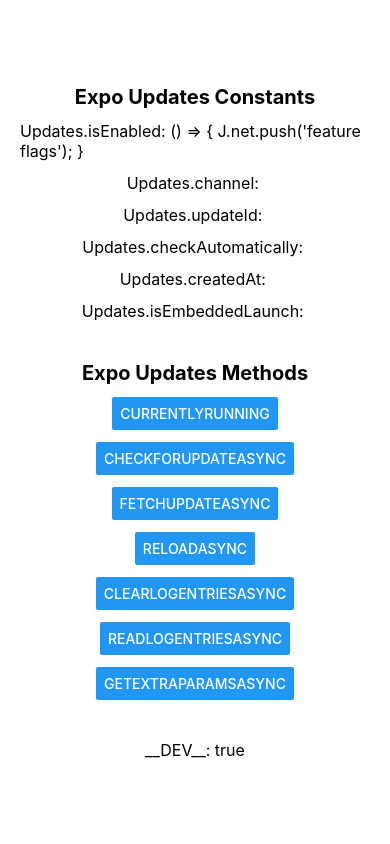
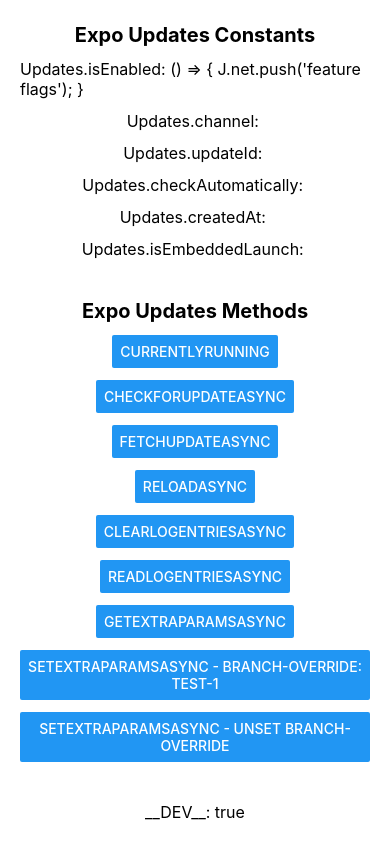
Before and after one commit to leonardorib/expo-updates-pr-previews-demo, a React Native app: screen / in a window 390 px wide. Built offline with nearby package versions, Linux system fonts and the light colour scheme.

Commit message:
Added setExtraParamAsync

```diff
--- a/App.tsx
+++ b/App.tsx
@@ -23,6 +23,10 @@
         style={styles.backgroundStyle}
         contentContainerStyle={styles.scrollContentContainer}>
         <View style={styles.section}>
+          {/* <Text style={styles.regularText}>
+            Should be visible in the titoflow manual branch
+            da1a0698-6d91-4365-846d-2c467f827611. The base branch.
+          </Text> */}
           <Text style={styles.titleText}>Expo Updates Constants</Text>
           <Text style={styles.regularText}>
             Updates.isEnabled: {`${Updates.isEnabled}`}
@@ -158,6 +162,30 @@
               }
             }}
           />
+
+          <Button
+            title="setExtraParamsAsync - branch-override: test-1"
+            onPress={async () => {
+              try {
+                await Updates.setExtraParamAsync('branch-override', 'test-1');
+                Alert.alert('Success', 'branch-override is now test-1');
+              } catch (error: any) {
+                Alert.alert('setExtraParamAsync ERROR', error.message ?? error);
+              }
+            }}
+          />
+
+          <Button
+            title="setExtraParamsAsync - unset branch-override"
+            onPress={async () => {
+              try {
+                await Updates.setExtraParamAsync('branch-override', null);
+                Alert.alert('Success', 'branch-override is now removed');
+              } catch (error: any) {
+                Alert.alert('setExtraParamAsync ERROR', error.message ?? error);
+              }
+            }}
+          />
         </View>
 
         <View style={styles.spacer} />
```
